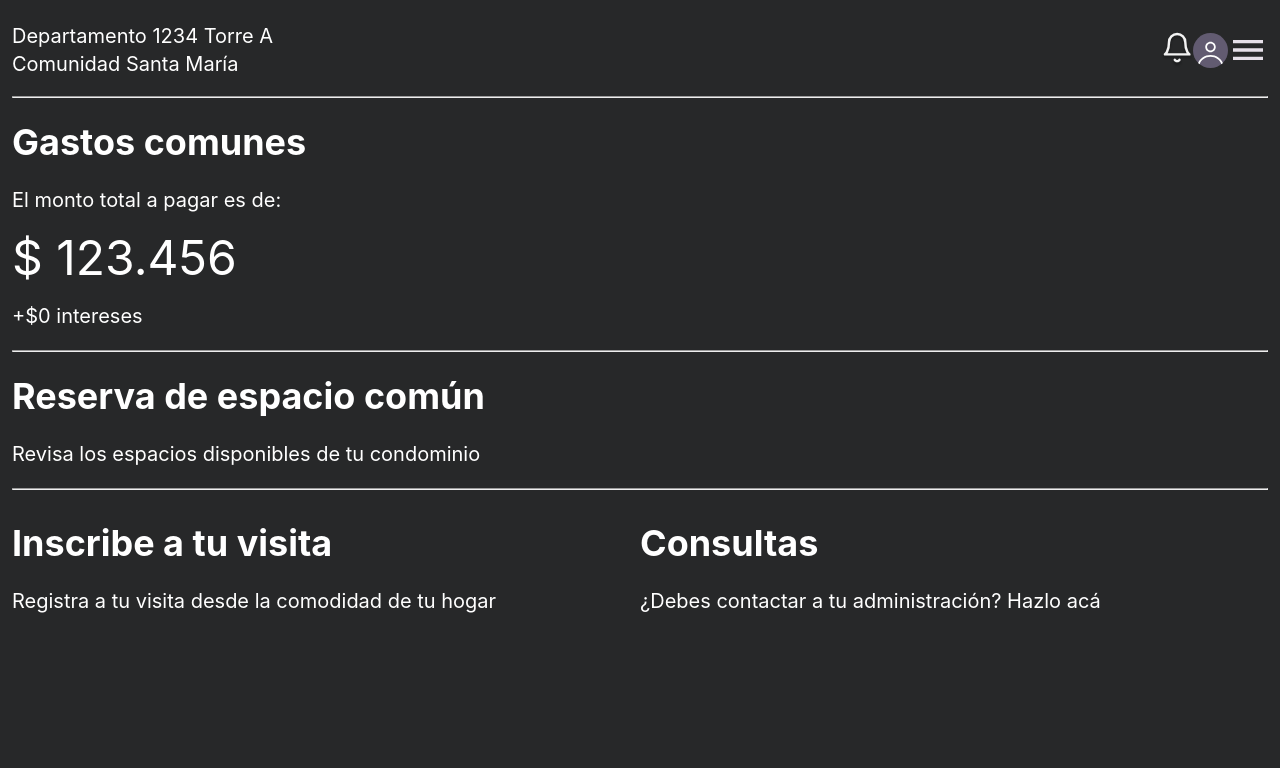
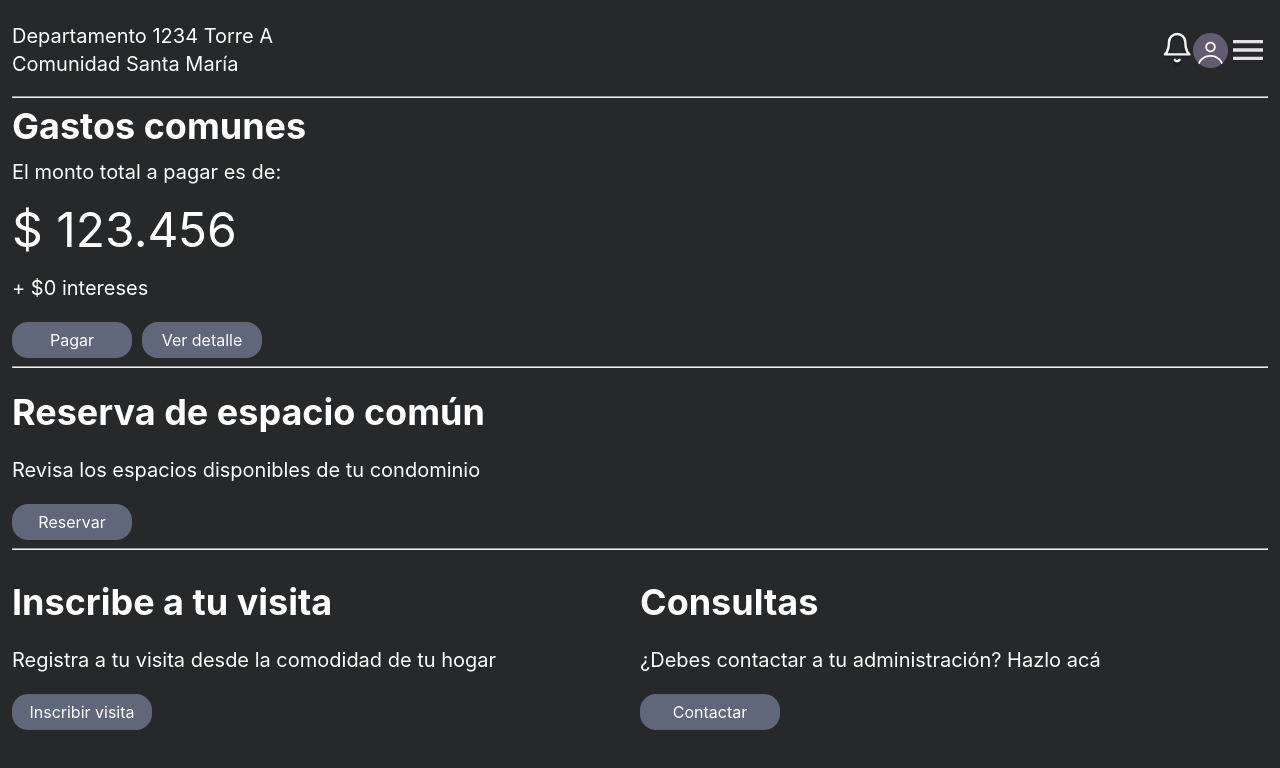
Before and after one commit to retamaish/INF322-DIU-ComunidadEdificio, a React app: page /home in a window 1280 px wide. Shown: the top 768 px of the page. Built offline with nearby package versions, Linux system fonts and the light colour scheme; the HTML template or start-up script is replaced by a standard one.

Commit message:
Home listo

```diff
--- a/src/pages/home.jsx
+++ b/src/pages/home.jsx
@@ -23,10 +23,15 @@ export const Home = () => {
       <hr />
 
       <div className='home__top'>
-        <H1 className='bold'>Gastos comunes</H1>
-        <P>El monto total a pagar es de:</P>
+        <H1 className='bold' style={{ margin: 0 }}>Gastos comunes</H1>
+        <P style={{ marginTop: 12 }}>El monto total a pagar es de:</P>
         <P className='text-5xl bold' style={{ margin: 0 }}>$ 123.456</P>
-        <P>+$0 intereses</P>
+        <P>+ $0 intereses</P>
+
+        <div className='home__top__buttons'>
+          <button className='button button__submit' style={{ width: '120px', marginRight: '10px' }}>Pagar</button>
+          <button className='button button__submit' style={{ width: '120px' }}>Ver detalle</button>
+        </div>
       </div>
 
       <hr />
@@ -34,6 +39,7 @@ export const Home = () => {
       <div className='home__mid'>
         <H1 className='bold'>Reserva de espacio común</H1>
         <P>Revisa los espacios disponibles de tu condominio</P>
+        <button className='button button__submit' style={{ width: '120px' }}>Reservar</button>
       </div>
 
       <hr />
@@ -43,12 +49,14 @@ export const Home = () => {
         <div className='home__bottom__visits'>
           <H1 className='bold'>Inscribe a tu visita</H1>
           <P>Registra a tu visita desde la comodidad de tu hogar</P>
+          <button className='button button__submit' style={{ width: '140px' }}>Inscribir visita</button>
         </div>
 
         {/* Sección Derecha */}
         <div className='home__bottom__faq'>
           <H1 className='bold'>Consultas</H1>
           <P>¿Debes contactar a tu administración? Hazlo acá</P>
+          <button className='button button__submit' style={{ width: '140px' }}>Contactar</button>
         </div>
       </div>
     </div>
--- a/src/pages/login.jsx
+++ b/src/pages/login.jsx
@@ -57,10 +57,10 @@ export const Login = () => {
           />
         </div>
 
-        <button style={{ marginTop: '24px' }} type='submit' className='button button__submit'>Entrar</button>
+        <button style={{ marginTop: '24px', width: '100%' }} type='submit' className='button button__submit'>Entrar</button>
       </form>
-      <A href=''>Olvidaste tu contraseña?</A>
-      <P>¿No tienes cuenta? <A href=''>Regístrate</A></P>
+      <A className='text-md' href=''>Olvidaste tu contraseña?</A>
+      <P className='text-md'>¿No tienes cuenta? <A href=''>Regístrate</A></P>
     </div>
   )
 }
--- a/src/stylesheets/elements/button/button.scss
+++ b/src/stylesheets/elements/button/button.scss
@@ -1,4 +1,5 @@
 .button {
     padding: 8px 12px;
-    border-radius: 8px;
+    border-radius: 16px;
+    font-size: 16px;
 }
--- a/src/stylesheets/elements/button/button__submit.scss
+++ b/src/stylesheets/elements/button/button__submit.scss
@@ -1,5 +1,4 @@
 .button__submit {
-    width: 100%;
     background-color: #61677A;
     color: white;
     border: 0px;
--- /dev/null
+++ b/src/stylesheets/home/top/home__top__buttons.scss
@@ -0,0 +1,4 @@
+.home__top__buttons {
+    display: flex;
+    flex-direction: row;
+}
--- a/src/stylesheets/index.scss
+++ b/src/stylesheets/index.scss
@@ -17,6 +17,7 @@ html,
 body,
 #root {
   height: 100%;
+  background-color: #272829;
 }
 
 body {
--- a/src/stylesheets/layout/layout.scss
+++ b/src/stylesheets/layout/layout.scss
@@ -1,5 +1,4 @@
 .layout {
     padding: 12px;
     height: 100%;
-    background-color: #272829;
 }
```
